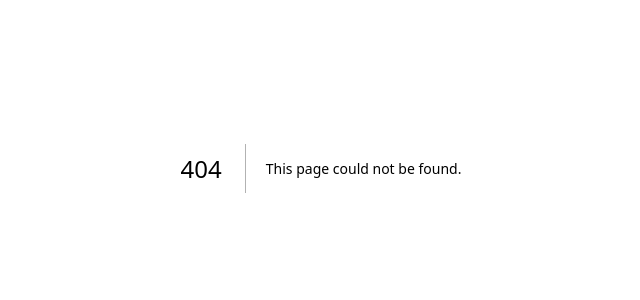
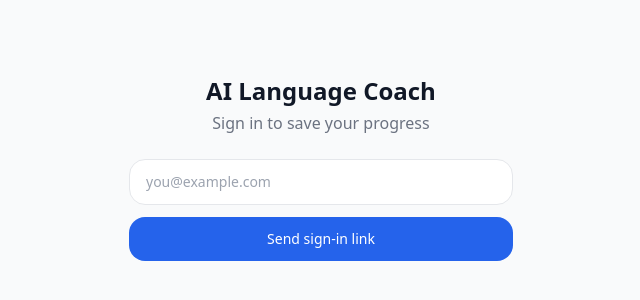
Before and after one commit to Ahmed-apou-lhaasan/ai-language-coach, a Next.js app: page /login in a window 1280 px wide. Before the commit this address had no page. Shown: the part 232-532 px from the top of the page, without its empty margins (319-959 px from the left). Built offline with nearby package versions, Linux system fonts and the light colour scheme.

Commit message:
Create page.tsx

```diff
--- /dev/null
+++ b/app/login/page.tsx
@@ -0,0 +1,74 @@
+"use client";
+
+import { useState } from "react";
+import { createClient } from "@/lib/supabase/client";
+
+export default function LoginPage() {
+  const [email, setEmail] = useState("");
+  const [status, setStatus] = useState<"idle" | "sending" | "sent" | "error">("idle");
+  const [errorMsg, setErrorMsg] = useState("");
+
+  async function handleLogin(e: React.FormEvent) {
+    e.preventDefault();
+    setStatus("sending");
+    setErrorMsg("");
+
+    const supabase = createClient();
+    const { error } = await supabase.auth.signInWithOtp({
+      email,
+      options: {
+        emailRedirectTo: `${window.location.origin}/auth/callback`,
+      },
+    });
+
+    if (error) {
+      setStatus("error");
+      setErrorMsg(error.message);
+    } else {
+      setStatus("sent");
+    }
+  }
+
+  return (
+    <div className="min-h-screen flex items-center justify-center bg-gray-50 px-4">
+      <div className="max-w-sm w-full">
+        <h1 className="text-2xl font-bold text-gray-900 mb-1 text-center">
+          AI Language Coach
+        </h1>
+        <p className="text-gray-500 mb-6 text-center">
+          Sign in to save your progress
+        </p>
+
+        {status === "sent" ? (
+          <div className="bg-green-50 border border-green-200 rounded-2xl p-4 text-center">
+            <p className="text-green-700 font-medium">Check your email!</p>
+            <p className="text-sm text-green-600 mt-1">
+              We sent a sign-in link to {email}
+            </p>
+          </div>
+        ) : (
+          <form onSubmit={handleLogin} className="space-y-3">
+            <input
+              type="email"
+              required
+              value={email}
+              onChange={(e) => setEmail(e.target.value)}
+              placeholder="you@example.com"
+              className="w-full border rounded-2xl px-4 py-3 text-sm focus:outline-none focus:ring-2 focus:ring-blue-500"
+            />
+            <button
+              type="submit"
+              disabled={status === "sending"}
+              className="w-full bg-blue-600 text-white rounded-2xl py-3 text-sm font-medium disabled:opacity-50"
+            >
+              {status === "sending" ? "Sending..." : "Send sign-in link"}
+            </button>
+            {status === "error" && (
+              <p className="text-sm text-red-500 text-center">{errorMsg}</p>
+            )}
+          </form>
+        )}
+      </div>
+    </div>
+  );
+}
```
